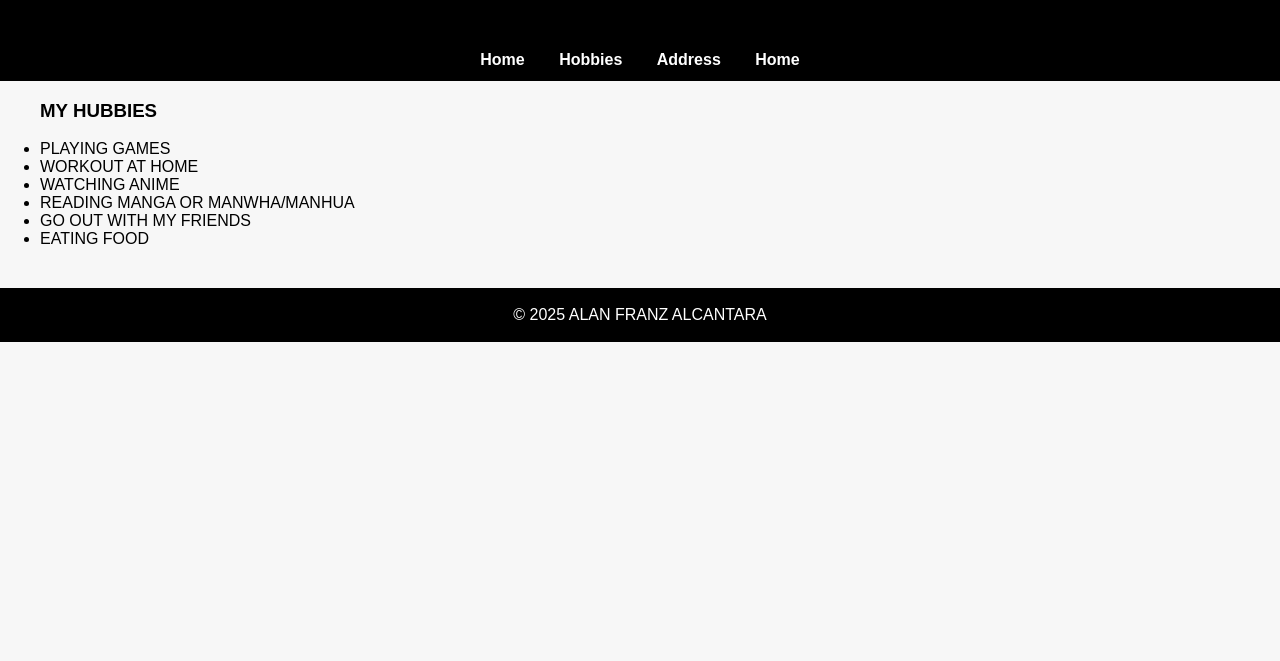
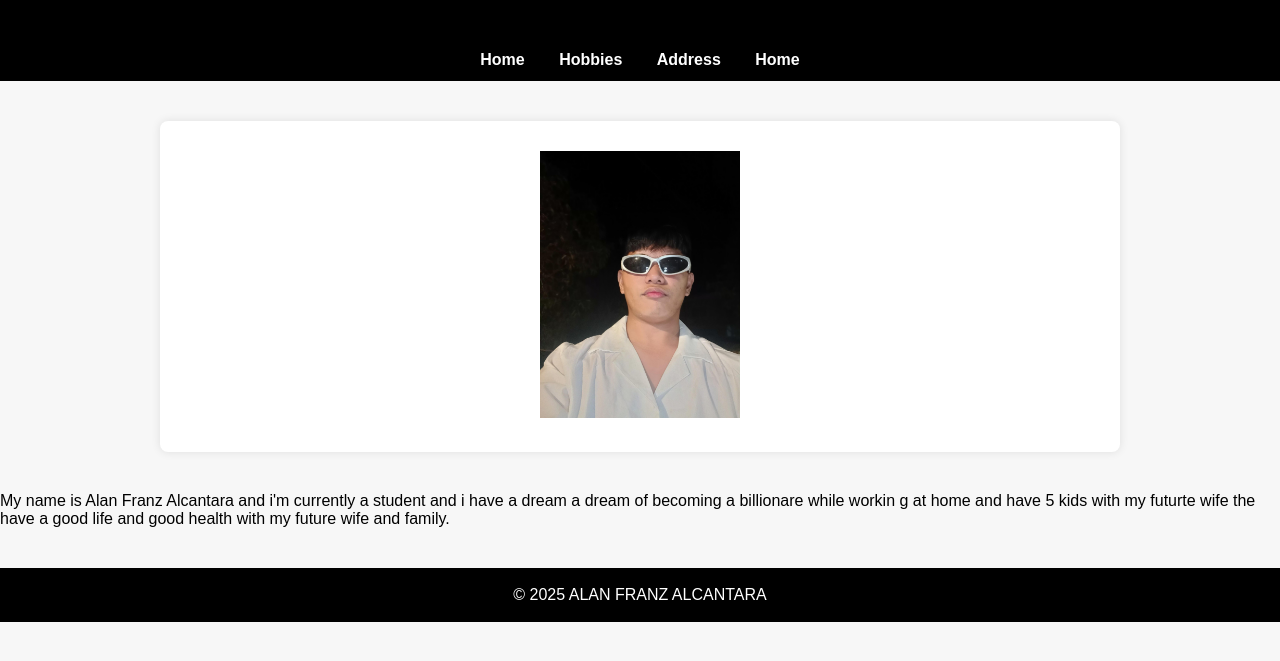
Before and after one commit to alanfranzalcantara8-hue/ALAN, a plain HTML site: page ALAN FRANZ ALCANTARA/index.html in a window 1280 px wide. Shown: the part 81-742 px from the top of the page. Drawn offline with Linux system fonts and the light colour scheme.

Commit message:
Add files via upload

```diff
--- a/HOBBIES.html
+++ b/ALAN FRANZ ALCANTARA/index.html
@@ -10,20 +10,16 @@
 </header>
 
 <nav>
-    <a href="index.html">Home</a>
+    <a href="HOME.html">Home</a>
     <a href="HOBBIES.html">Hobbies</a>
     <a href="CONTACT.html">Address</a>
     <a href="PICTURE.html">Home</a>
 </nav>
-<ul>
-    <h3>MY HUBBIES</h3>
-    <li>PLAYING GAMES</li>
-    <li>WORKOUT AT HOME</li>
-    <li>WATCHING ANIME</li>
-    <li>READING MANGA OR MANWHA/MANHUA</li>
-    <li>GO OUT WITH MY FRIENDS</li>
-    <li>EATING FOOD</li>
-</ul>
+
+<div class="content">
+    <img src="alan.jpeg" alt="MY PROFILE" width="200">
+</div>
+<p>My name is Alan Franz Alcantara and i'm currently a student and i have a dream a dream of becoming a billionare while  workin g at home and have 5 kids with my futurte wife the have a good life and good health with my future wife and family.</p>
 <footer>
     © 2025 ALAN FRANZ ALCANTARA
 </footer>
```
Also changed, not shown: ALAN FRANZ ALCANTARA/CONTACT.html (+1 -1 lines), ALAN FRANZ ALCANTARA/PICTURE.html (+1 -1 lines).
